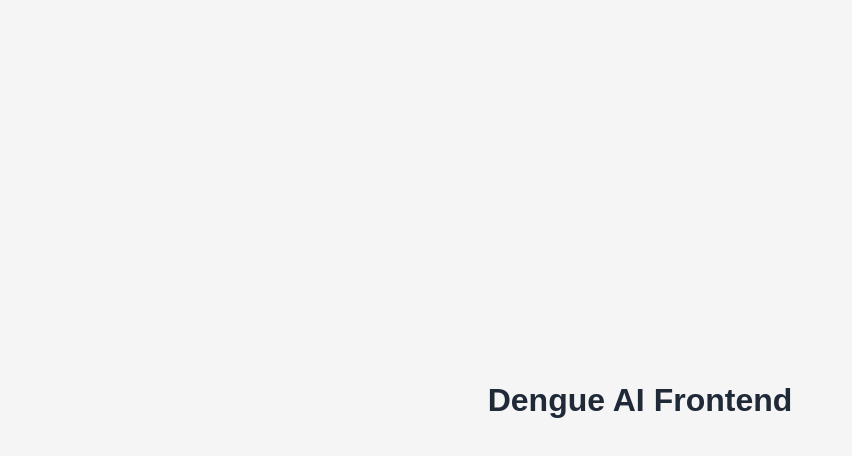
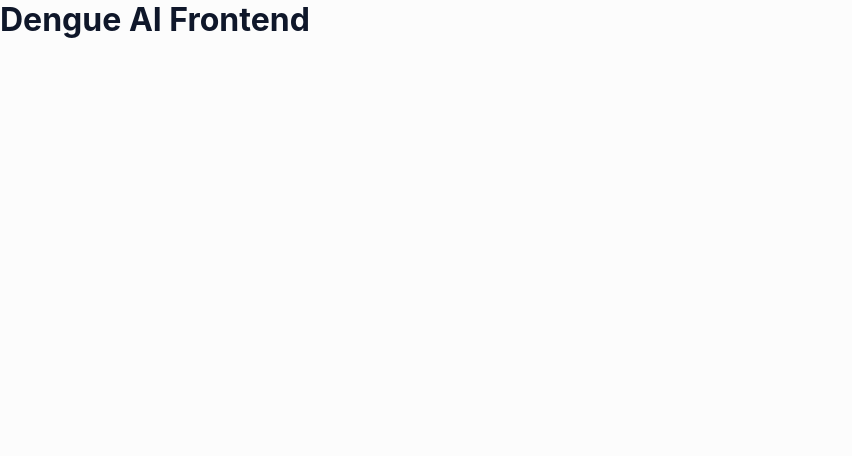
Before and after one commit to thayzavi/classificador-imagem-front, a Next.js app: page / in a window 1280 px wide. Shown: the top 456 px of the page, without its empty margins (0-852 px from the left). Built offline with nearby package versions, Linux system fonts and the light colour scheme.

Commit message:
Adiciona paleta de cores conecta recife

```diff
--- a/src/app/globals.css
+++ b/src/app/globals.css
@@ -1,240 +1,96 @@
-@tailwind base;
-@tailwind components;
-@tailwind utilities;
+/* =========================
+   CONECTA RECIFE - THEME
+   ========================= */
 
-/* RESET */
+:root {
+  /* Core colors */
+  --primary: #0465E7;
+  --primary-light: #4D94EA;
+  --primary-soft: #A3CAEF;
 
+  --accent: #04C0B1;
+
+  /* Neutrals */
+  --background: #FCFCFC;
+  --foreground: #0F172A;
+
+  --muted: #EFF0F0;
+  --border: #E5E7EB;
+
+  /* States */
+  --success: #04C0B1;
+  --danger: #EF4444;
+  --warning: #F59E0B;
+}
+
+/* Reset básico */
 * {
   margin: 0;
   padding: 0;
   box-sizing: border-box;
 }
 
-html,
-body {
-  width: 100%;
-  min-height: 100%;
-  font-family: Arial, Helvetica, sans-serif;
-  background: #f5f5f5;
-  color: #1f2937;
+html, body {
+  height: 100%;
+  background: var(--background);
+  color: var(--foreground);
+  font-family: Inter, system-ui, -apple-system, Arial, sans-serif;
 }
 
-/* ROOT COLORS */
-
-:root {
-  --primary: #004d3a;
-  --primary-light: #1d7f5c;
-
-  --danger: #ff4d4d;
-  --warning: #f59e0b;
-  --success: #22c55e;
-
-  --background: #f5f5f5;
-  --card: #ffffff;
-
-  --text: #1f2937;
-  --text-light: #6b7280;
-
-  --border: #e5e7eb;
+/* Links */
+a {
+  color: var(--primary);
+  text-decoration: none;
 }
 
-/* BODY */
-
-body {
-  background: var(--background);
+a:hover {
+  color: var(--primary-light);
 }
 
-/* LINKS */
-
-a {
-  text-decoration: none;
-  color: inherit;
+/* Botões base (caso não use Tailwind) */
+button {
+  border: none;
+  cursor: pointer;
+  transition: 0.2s ease;
 }
 
-/* BUTTONS */
-
-button {
-  cursor: pointer;
-  border: none;
+/* Inputs padrão */
+input, textarea, select {
+  border: 1px solid var(--border);
+  border-radius: 8px;
+  padding: 10px 12px;
+  outline: none;
   transition: 0.2s;
 }
 
-button:hover {
-  opacity: 0.9;
+input:focus {
+  border-color: var(--primary);
+  box-shadow: 0 0 0 3px rgba(4, 101, 231, 0.15);
 }
 
-/* INPUTS */
-
-input,
-textarea,
-select {
-  outline: none;
-  border: 1px solid var(--border);
-  border-radius: 8px;
-  padding: 12px;
-  font-size: 14px;
-  width: 100%;
+/* Utilitários leves */
+.card {
+  background: white;
+  border: 1px solid var(--muted);
+  border-radius: 12px;
+  padding: 16px;
 }
 
-input:focus,
-textarea:focus,
-select:focus {
-  border-color: var(--primary);
+.shadow-soft {
+  box-shadow: 0 10px 30px rgba(0,0,0,0.05);
 }
 
-/* CARDS */
-
-.card {
-  background: var(--card);
-  border-radius: 16px;
-  padding: 24px;
-  box-shadow: 0 4px 10px rgba(0, 0, 0, 0.05);
+/* Gradiente oficial */
+.gradient-primary {
+  background: linear-gradient(90deg, #0465E7, #04C0B1);
 }
 
-/* CONTAINER */
-
-.container-default {
-  width: 100%;
-  max-width: 1280px;
-  margin: 0 auto;
-}
-
-/* TITLES */
-
-.title-page {
-  font-size: 32px;
-  font-weight: bold;
-  color: var(--text);
-}
-
-.subtitle-page {
-  color: var(--text-light);
-  margin-top: 4px;
-}
-
-/* BUTTON PRIMARY */
-
-.button-primary {
-  background: var(--primary);
-  color: white;
-  padding: 14px 24px;
-  border-radius: 10px;
-  font-weight: 600;
-}
-
-.button-primary:hover {
-  background: var(--primary-light);
-}
-
-/* BUTTON DANGER */
-
-.button-danger {
-  background: var(--danger);
-  color: white;
-  padding: 14px 24px;
-  border-radius: 10px;
-  font-weight: 600;
-}
-
-/* STATUS */
-
-.status-success {
-  color: var(--success);
-  font-weight: bold;
-}
-
-.status-danger {
-  color: var(--danger);
-  font-weight: bold;
-}
-
-.status-warning {
-  color: var(--warning);
-  font-weight: bold;
-}
-
-/* SCROLLBAR */
-
+/* Scrollbar leve */
 ::-webkit-scrollbar {
   width: 8px;
 }
 
-::-webkit-scrollbar-track {
-  background: #e5e7eb;
+::-webkit-scrollbar-thumb {
+  background: var(--primary-soft);
+  border-radius: 10px;
 }
-
-::-webkit-scrollbar-thumb {
-  background: var(--primary);
-  border-radius: 999px;
-}
-
-/* SIDEBAR */
-
-.sidebar {
-  width: 240px;
-  min-height: 100vh;
-  background: var(--primary);
-  color: white;
-  padding: 24px;
-}
-
-/* PAGE CONTENT */
-
-.page-content {
-  flex: 1;
-  padding: 40px;
-}
-
-/* GRID */
-
-.grid-cards {
-  display: grid;
-  grid-template-columns: repeat(auto-fit, minmax(280px, 1fr));
-  gap: 24px;
-}
-
-/* LOADING */
-
-.loading-container {
-  width: 100%;
-  min-height: 100vh;
-
-  display: flex;
-  align-items: center;
-  justify-content: center;
-  flex-direction: column;
-}
-
-/* ANIMATION */
-
-.fade-in {
-  animation: fadeIn 0.3s ease;
-}
-
-@keyframes fadeIn {
-  from {
-    opacity: 0;
-    transform: translateY(10px);
-  }
-
-  to {
-    opacity: 1;
-    transform: translateY(0);
-  }
-}
-
-/* RESPONSIVE */
-
-@media (max-width: 768px) {
-  .sidebar {
-    width: 80px;
-  }
-
-  .page-content {
-    padding: 20px;
-  }
-
-  .title-page {
-    font-size: 24px;
-  }
-}
```
